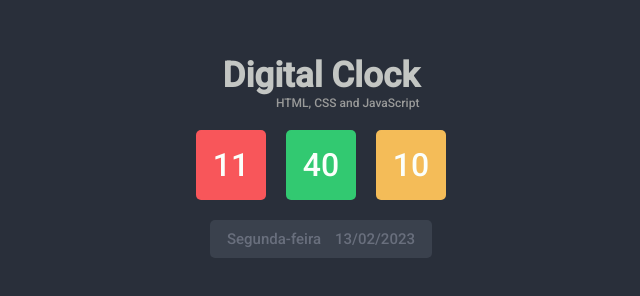
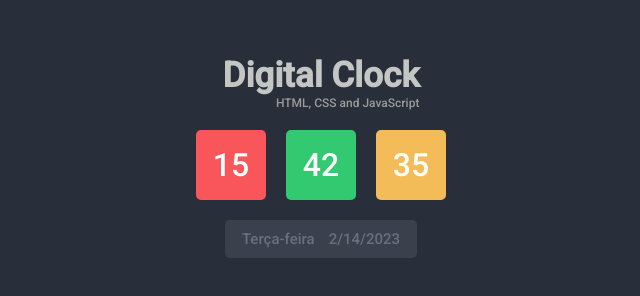
Before and after one commit to antoniojbraun/simpleClock, a plain HTML site: page index.html in a window 1280 px wide. Shown: the whole page, without its empty margins (319-959 px from the left). Drawn offline with Linux system fonts and the light colour scheme.

Commit message:
finished script.js that gives function to the digital clock

```diff
--- a/index.html
+++ b/index.html
@@ -6,6 +6,7 @@
     <meta name="viewport" content="width=device-width, initial-scale=1.0">
     <title>Digital Clock - HTML, CSS and JavaScript</title>
     <link rel="stylesheet" href="styles.css">
+    <script src="script.js" defer></script>
 </head>
 <body>
     <div class="container">
@@ -14,19 +15,13 @@
             <p>HTML, CSS and JavaScript</p>
         </div>
         <div class="clockSection">
-            <div class="hour">
-                <p>11</p>
-            </div>
-            <div class="minute">
-                <p>40</p>
-            </div>
-            <div class="second">
-                <p>10</p>
-            </div>
+                <p id="hour"></p>
+                <p id="minute"></p>
+                <p id="second"></p>
         </div>
         <div class="daysSection">
-            <p class="dayOfWeek">Segunda-feira</p>
-            <p class="dayOfYear">13/02/2023</p>
+            <p id="dayOfWeek"></p>
+            <p id="dayOfYear"></p>
         </div>
     </div>
 </body>
--- a/script.js
+++ b/script.js
@@ -0,0 +1,32 @@
+
+setInterval(clock,1000)
+
+function clock () {
+    let hourElement = document.getElementById("hour")
+    let minuteElement = document.getElementById("minute")
+    let secondElement = document.getElementById("second")
+    let dayOfWeekElement = document.getElementById("dayOfWeek")
+    let dayOfYearElement = document.getElementById("dayOfYear")
+
+    let date = new Date()
+    let hour = addZero(date.getHours())
+    let minute = addZero(date.getMinutes())
+    let second = addZero(date.getSeconds())
+    let dayOfYear = date.toLocaleDateString()
+    let dayOfWeek = date.getDay()
+    let daysOfWeek = ["Domingo","Segunda-Feira","Terça-feira","Quarta-feira","Quinta-feira","Sexta-feira","Sábado"]
+
+    hourElement.innerHTML = hour
+    minuteElement.innerHTML = minute
+    secondElement.innerHTML = second
+    daysOfWeek.forEach((day,ind) => {
+        if(dayOfWeek === ind) dayOfWeekElement.innerHTML = day
+    })
+    dayOfYearElement.innerHTML = dayOfYear
+}
+
+// function that adds zero to the left (03:01:00) insted (3:1:0)
+function addZero(n){
+    if(n < 10) n = "0" + n
+    return n
+}
--- a/styles.css
+++ b/styles.css
@@ -46,9 +46,9 @@ body{
     font-size: 32px;
 }
 
-.hour,
-.minute,
-.second{
+#hour,
+#minute,
+#second{
     width: 70px;
     height: 70px;
     border-radius: 5px;
@@ -58,13 +58,13 @@ body{
     align-items: center;
 }
 
-.hour{
+#hour{
     background-color: #f8565a ;
 }
-.minute{
+#minute{
    background-color: #32c971;
 }
-.second{
+#second{
     background-color: #f4bc58 ;
 }
 
```
